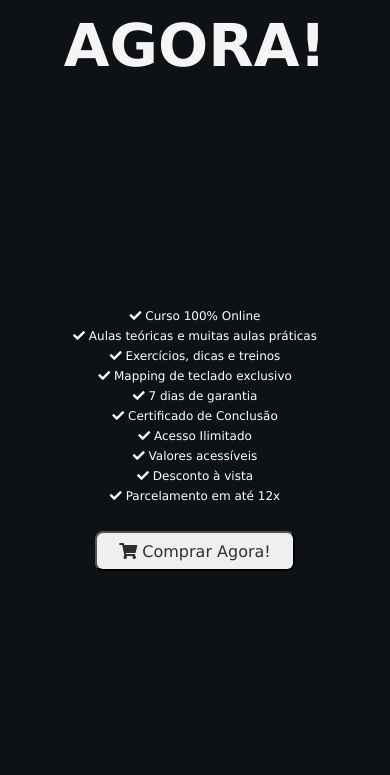
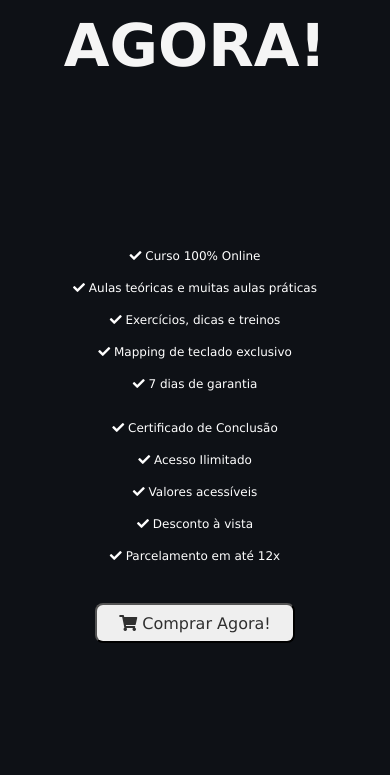
Before and after one commit to luizfelipe-dev/escola130db.github.io, a plain HTML site: page index.html in a window 390 px wide. Shown: the part 3464-4239 px from the top of the page. Drawn offline with Linux system fonts and the light colour scheme.

Commit message:
Desafio 10 OK

```diff
--- a/style.css
+++ b/style.css
@@ -568,7 +568,7 @@ footer p {
         display: none;
     }
     #vantagens-main p {
-        margin: 0px 30px;
+        margin: 12px 30px;
     }
     /* ----------------------------------------------- */
 
@@ -604,13 +604,7 @@ footer p {
 
     .faq-center div p {
         width: 100%;
-
-
     }
-
-
-
-
 
     .buttonBuy {
         margin-top: 25px;
```
